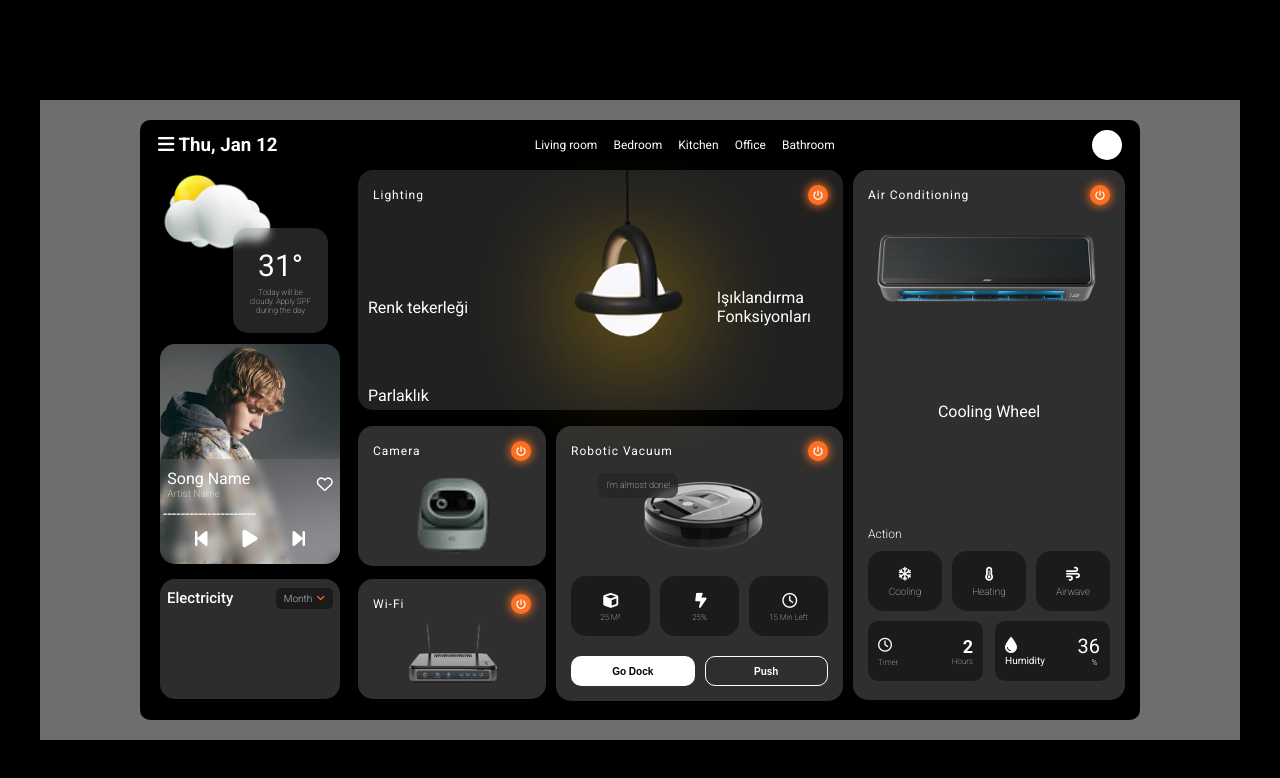
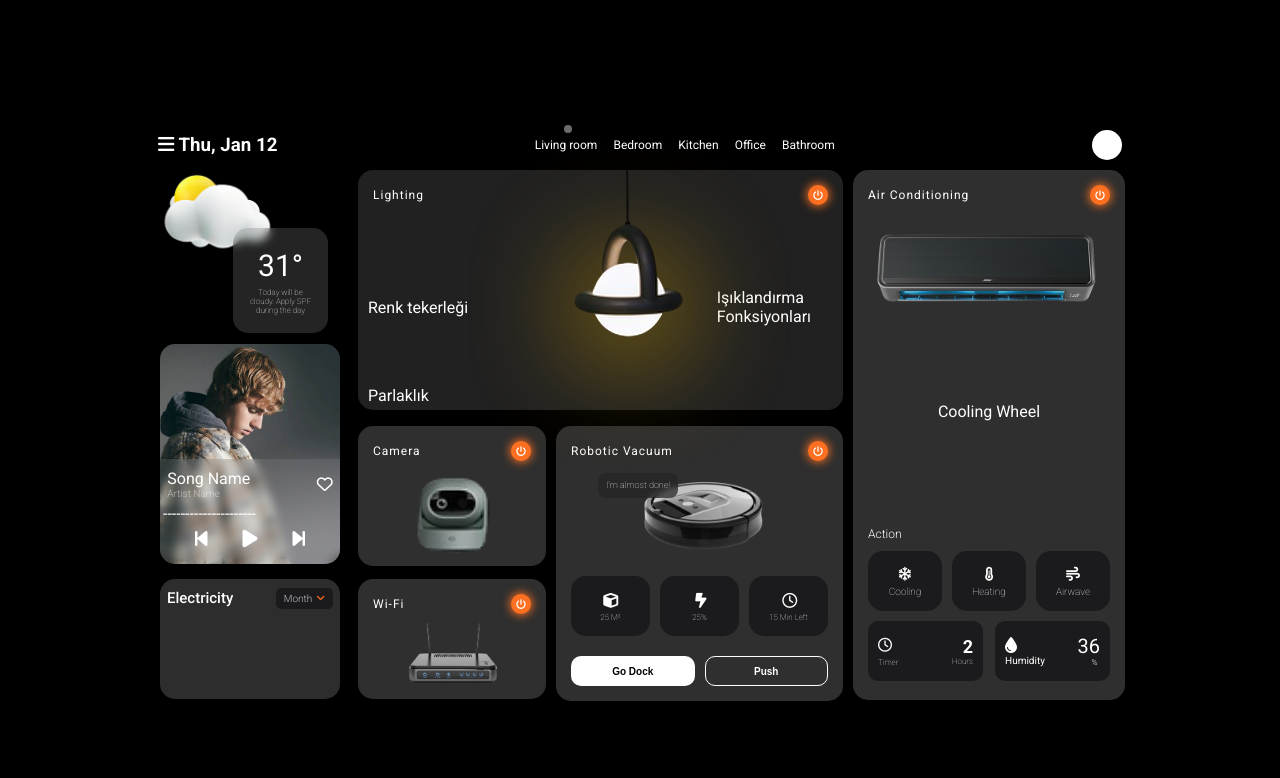
Before and after one commit to MucahitKartal/smart-home-system, a plain HTML site: page index.html in a window 1280 px wide. Drawn offline with Linux system fonts and the light colour scheme.

Commit message:
Added nav marker to index.html and corresponding styling in style.css

```diff
--- a/index.html
+++ b/index.html
@@ -31,6 +31,7 @@
         <div class="user-image">
           <img src="" alt="" />
         </div>
+        <div class="nav-marker"></div>
       </nav>
       <div class="parent">
         <div class="div1">
--- a/style.css
+++ b/style.css
@@ -19,7 +19,6 @@ main {
 
   width: 1200px;
   margin: 100px auto;
-  background-color: #6e6e6e;
 }
 nav {
   display: flex;
@@ -38,6 +37,16 @@ ul {
   justify-content: space-between;
   font-size: 12px;
   width: 300px;
+}
+.nav-marker {
+  position: absolute;
+  top: 5px;
+  left: 420px;
+  transform: translateX(-50%);
+  width: 8px;
+  height: 8px;
+  background-color: #706b6b;
+  border-radius: 50%;
 }
 .user-image {
   width: 30px;
```
